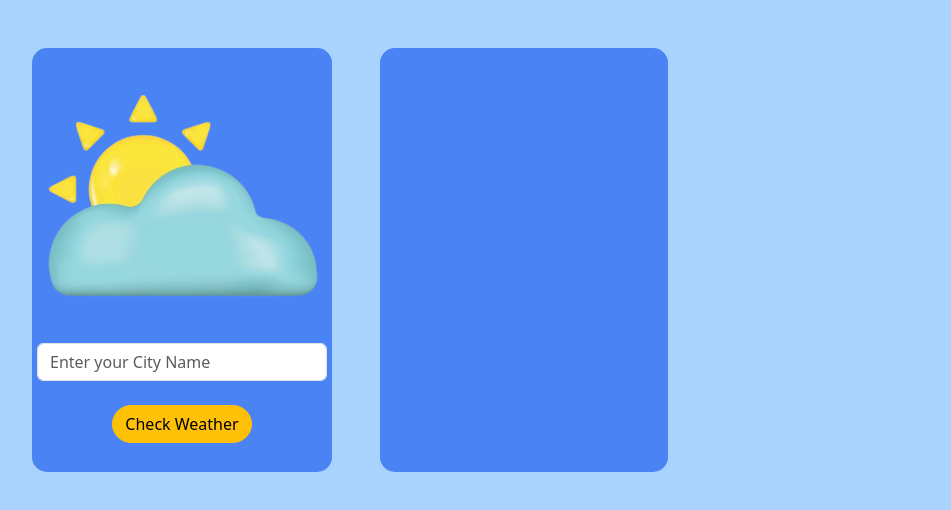
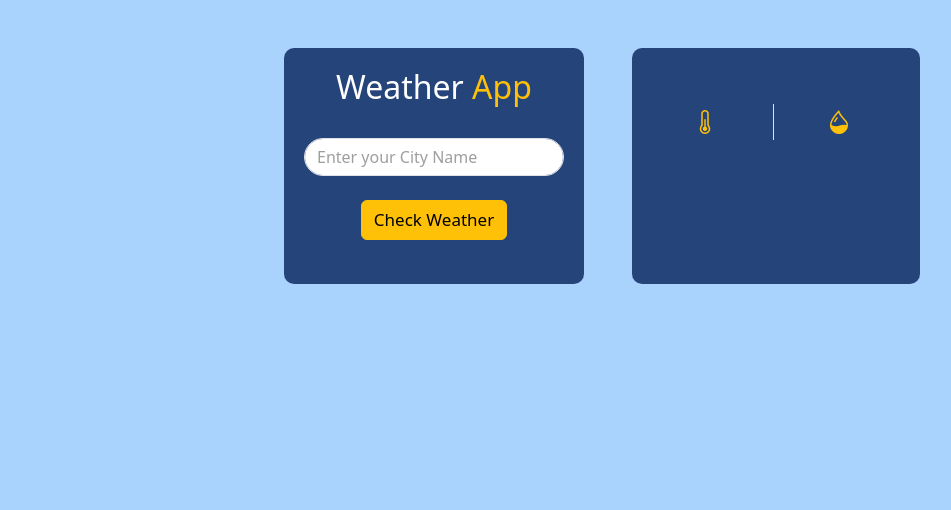
Before and after one commit to Janvipatel7/Weathermap, a plain HTML site: page index.html in a window 1280 px wide. Shown: the whole page, without its empty margins (38-989 px from the left). Drawn offline with nearby package versions, Linux system fonts and the light colour scheme.

Commit message:
half design update

```diff
--- a/assets/css/style.css
+++ b/assets/css/style.css
@@ -1,11 +1,27 @@
 .box {
-   padding: 5px;
+   padding: 20px;
    width: 300px;
    border-width: medium;
-   border-radius: 15px;
-   background:#4a84f4;
+   border-radius: 10px;
+   background:#143169e1;
    box-shadow:0 0 7px  white 0;
 }
 .bg{
     background-color: #a9d2fd;
 }
+.search-btn::placeholder{
+    color: rgba(128, 128, 128, 0.764);
+}
+.search-btn:hover{
+    outline: 2px solid #ffc107;
+    cursor: pointer;
+}
+.check-btn{
+    font-size: 17px;
+}
+.check-btn:hover{
+    background-color: rgba(0, 0, 0, 0.38);
+    outline: 2px solid #ffc107;
+    color: #ffc107;
+    font-size: 17px;
+}
--- a/assets/js/index.js
+++ b/assets/js/index.js
@@ -17,13 +17,13 @@ check.addEventListener("click" , ()=> {
             return res.json()
         }).then((res) => {
             console.log(res);
-            temp.innerHTML = `${res.main.temp}`;
+            temp.innerHTML = `${res.main.temp}&#8451;`;
             icon.src = `https://openweathermap.org/img/wn/${res.weather[0].icon}@2x.png`;
             console.log(icon);
             weatherDesc.innerHTML = res.weather[0].description;
             loc.innerHTML = res.name;
-            feelsLike.innerHTML = `${res.main.feels_like}<h5 id="feelsLike"> Feels Like </h5>`;
-            humidity.innerHTML = res.main.humidity;
+            feelsLike.innerHTML = `${res.main.feels_like}&#8451;`;
+            humidity.innerHTML = `${res.main.humidity}%`;
             console.log(res);
 
         })
--- a/index.html
+++ b/index.html
@@ -4,38 +4,43 @@
     <meta charset="UTF-8">
     <meta name="viewport" content="width=device-width, initial-scale=1.0">
     <title>Weather</title>
+    <link rel="stylesheet" href="https://cdn.jsdelivr.net/npm/bootstrap-icons@1.11.3/font/bootstrap-icons.min.css">
     <link rel="stylesheet" href="./assets/css/bootstrap.css">
     <link rel="stylesheet" href="./assets/css/style.css">
 </head>
 <body class="bg">
     <div class="container my-5">
-        <div class="d-flex gap-5">
+        <div class="d-flex justify-content-center gap-5">
             <div class="box text-center">
-                <!-- <h2 class="text-white">Weather <span class="text-warning"> App</span></h2> -->
-                <div>
-                    <img src="./assets/images/first-removebg-preview.png" alt="" class="img-fluid weather-image">
+
+                <div class="pb-4">
+                    <h2 class="text-white">Weather <span class="text-warning"> App</span></h2>
+                    <!-- <img src="./assets/images/first-removebg-preview.png" alt="" class="img-fluid weather-image"> -->
                 </div>
                 <div>
-                    <input type="text" for="name" class="form-control" id="cityName" required placeholder="Enter your City Name">
-                    <button class="btn btn-warning rounded-5 my-4" id="check">Check Weather</button>
+                    <input type="text" for="name" class="form-control rounded-5 search-btn" id="cityName" required placeholder="Enter your City Name">
+                    <button class="btn btn-warning rounded-2 my-4 check-btn" id="check">Check Weather</button>
                 </div>
             </div>
 
 
             <div class="box" style="width: 18rem;">
-                <div>
-                    <h3 id="temp"></h3>
-                    <h5 id="weatherDesc"></h5>
+                <div class="text-center">
+                    <img src="" alt="" id="icon">
+                    <h2 id="temp" class="text-white text-center"></h2>
+                    <h3 id="weatherDesc"></h3>
                     <h5 id="location"></h5>
-                    <div class="d-flex align-items-center justify-content-evenly text-center">
-                        <div>
-                            <h5 id="feelsLike"></h5>
+                    <div class="d-flex align-items-center justify-content-evenly text-center fs-4 p-1">
+                        <div class="d-flex align-items-center pe-5 border-end">
+                            <i class="bi bi-thermometer-half text-warning"></i>
+                            <p id="feelsLike" class="m-0 ms-2 text-white"></p>
                         </div>
-                        <div>
-                            <h5 id="humidity"></h5>
+                        <div class="d-flex align-items-center ps-3">
+                            <i class="bi bi-droplet-half text-warning"></i>
+                            <p id="humidity" class="m-0 ms-2 text-white"></p>
                         </div>
                     </div>
-                    <img src="" alt="" id="icon">
+
                 </div>
               </div>
         </div>
```
